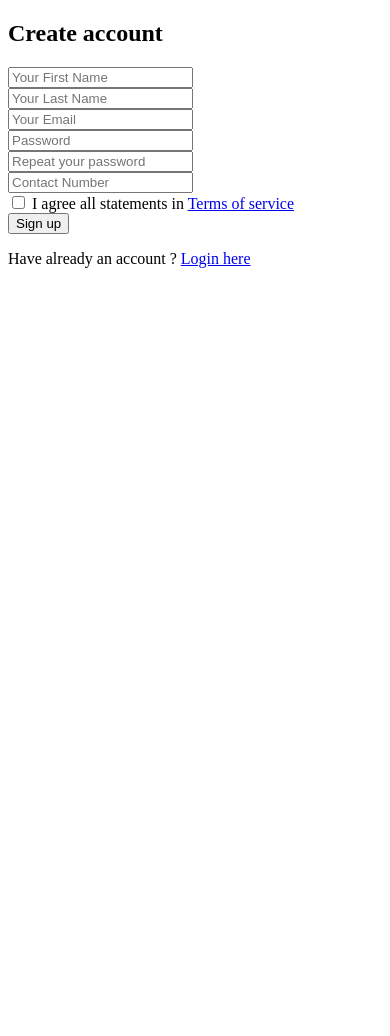
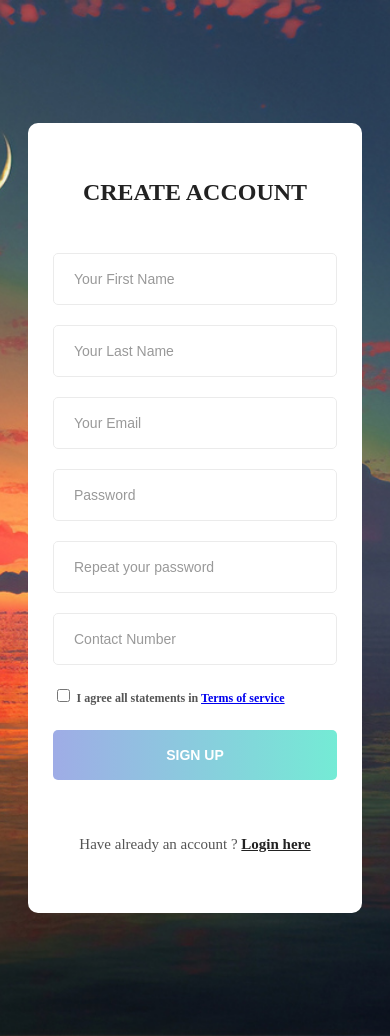
Before and after one commit to NIKHILG2019/Innovators, a Python web app: template templates/register.html in a window 390 px wide. Before the commit the page ends 268 px from the top, so only its background shows below. Run offline with Jinja, Linux system fonts and the light colour scheme; the template is opened without the code that fills it, so the values that code supplies are empty; some libraries are stand-ins or nearby versions.

Commit message:
added CSS to website

```diff
--- /dev/null
+++ b/static/log_reg.css
@@ -0,0 +1,260 @@
+/* @extend display-flex; */
+display-flex, .display-flex, .display-flex-center {
+  display: flex;
+  display: -webkit-flex; }
+
+/* @extend list-type-ulli; */
+list-type-ulli {
+  list-style-type: none;
+  margin: 0;
+  padding: 0; }
+
+.collapse.navbar-collapse {
+    align-items: flex-end;
+    flex-direction: column-reverse;
+  }
+
+input, select, textarea {
+  outline: none;
+  appearance: unset !important;
+  -moz-appearance: unset !important;
+  -webkit-appearance: unset !important;
+  -o-appearance: unset !important;
+  -ms-appearance: unset !important; }
+
+input::-webkit-outer-spin-button, input::-webkit-inner-spin-button {
+  appearance: none !important;
+  -moz-appearance: none !important;
+  -webkit-appearance: none !important;
+  -o-appearance: none !important;
+  -ms-appearance: none !important;
+  margin: 0; }
+
+input:focus, select:focus, textarea:focus {
+  outline: none;
+  box-shadow: none !important;
+  -moz-box-shadow: none !important;
+  -webkit-box-shadow: none !important;
+  -o-box-shadow: none !important;
+  -ms-box-shadow: none !important; }
+
+input[type=checkbox] {
+  appearance: checkbox !important;
+  -moz-appearance: checkbox !important;
+  -webkit-appearance: checkbox !important;
+  -o-appearance: checkbox !important;
+  -ms-appearance: checkbox !important; }
+
+input[type=radio] {
+  appearance: radio !important;
+  -moz-appearance: radio !important;
+  -webkit-appearance: radio !important;
+  -o-appearance: radio !important;
+  -ms-appearance: radio !important; }
+
+img {
+  max-width: 100%;
+  height: auto; }
+
+figure {
+  margin: 0; }
+
+p {
+  margin-bottom: 0px;
+  font-size: 15px;
+  color: #777; }
+
+h2 {
+  line-height: 1.66;
+  margin: 0;
+  padding: 0;
+  font-weight: 900;
+  color: #222;
+  font-family: 'Montserrat';
+  font-size: 24px;
+  text-transform: uppercase;
+  text-align: center;
+  margin-bottom: 40px; }
+
+.clear {
+  clear: both; }
+
+body {
+  font-size: 14px;
+  line-height: 1.8;
+  color: #222;
+  font-weight: 400;
+  font-family: 'Montserrat';
+  background-image: url("bg.jpg");
+  background-repeat: no-repeat;
+  background-size: cover;
+  -moz-background-size: cover;
+  -webkit-background-size: cover;
+  -o-background-size: cover;
+  -ms-background-size: cover;
+  background-position: center center;
+ }
+
+.container {
+  width: 660px;
+  position: relative;
+  margin: 0 auto; }
+
+.display-flex {
+  justify-content: space-between;
+  -moz-justify-content: space-between;
+  -webkit-justify-content: space-between;
+  -o-justify-content: space-between;
+  -ms-justify-content: space-between;
+  align-items: center;
+  -moz-align-items: center;
+  -webkit-align-items: center;
+  -o-align-items: center;
+  -ms-align-items: center; }
+
+.display-flex-center {
+  justify-content: center;
+  -moz-justify-content: center;
+  -webkit-justify-content: center;
+  -o-justify-content: center;
+  -ms-justify-content: center;
+  align-items: center;
+  -moz-align-items: center;
+  -webkit-align-items: center;
+  -o-align-items: center;
+  -ms-align-items: center; }
+
+.position-center {
+  position: absolute;
+  top: 50%;
+  left: 50%;
+  transform: translate(-50%, -50%);
+  -moz-transform: translate(-50%, -50%);
+  -webkit-transform: translate(-50%, -50%);
+  -o-transform: translate(-50%, -50%);
+  -ms-transform: translate(-50%, -50%); }
+
+.signup-content {
+  background: #fff;
+  border-radius: 10px;
+  -moz-border-radius: 10px;
+  -webkit-border-radius: 10px;
+  -o-border-radius: 10px;
+  -ms-border-radius: 10px;
+  padding: 50px 85px; }
+
+.form-group {
+  overflow: hidden;
+  margin-bottom: 20px; }
+
+.form-input {
+  width: 100%;
+  border: 1px solid #ebebeb;
+  border-radius: 5px;
+  -moz-border-radius: 5px;
+  -webkit-border-radius: 5px;
+  -o-border-radius: 5px;
+  -ms-border-radius: 5px;
+  padding: 17px 20px;
+  box-sizing: border-box;
+  font-size: 14px;
+  font-weight: 500;
+  color: #222; }
+  .form-input::-webkit-input-placeholder {
+    color: #999; }
+  .form-input::-moz-placeholder {
+    color: #999; }
+  .form-input:-ms-input-placeholder {
+    color: #999; }
+  .form-input:-moz-placeholder {
+    color: #999; }
+  .form-input::-webkit-input-placeholder {
+    font-weight: 500; }
+  .form-input::-moz-placeholder {
+    font-weight: 500; }
+  .form-input:-ms-input-placeholder {
+    font-weight: 500; }
+  .form-input:-moz-placeholder {
+    font-weight: 500; }
+  .form-input:focus {
+    border: 1px solid transparent;
+    -webkit-border-image-source: -webkit-linear-gradient(to right, #9face6, #74ebd5);
+    -moz-border-image-source: -moz-linear-gradient(to right, #9face6, #74ebd5);
+    -o-border-image-source: -o-linear-gradient(to right, #9face6, #74ebd5);
+    border-image-source: linear-gradient(to right, #9face6, #74ebd5);
+    -webkit-border-image-slice: 1;
+    border-image-slice: 1;
+    border-radius: 5px;
+    -moz-border-radius: 5px;
+    -webkit-border-radius: 5px;
+    -o-border-radius: 5px;
+    -ms-border-radius: 5px;
+    background-origin: border-box;
+    background-clip: content-box, border-box; }
+    .form-input:focus::-webkit-input-placeholder {
+      color: #222; }
+    .form-input:focus::-moz-placeholder {
+      color: #222; }
+    .form-input:focus:-ms-input-placeholder {
+      color: #222; }
+    .form-input:focus:-moz-placeholder {
+      color: #222; }
+
+.form-submit {
+  width: 100%;
+  border-radius: 5px;
+  -moz-border-radius: 5px;
+  -webkit-border-radius: 5px;
+  -o-border-radius: 5px;
+  -ms-border-radius: 5px;
+  padding: 17px 20px;
+  box-sizing: border-box;
+  font-size: 14px;
+  font-weight: 700;
+  color: #fff;
+  text-transform: uppercase;
+  border: none;
+  background-image: -moz-linear-gradient(to left, #74ebd5, #9face6);
+  background-image: -ms-linear-gradient(to left, #74ebd5, #9face6);
+  background-image: -o-linear-gradient(to left, #74ebd5, #9face6);
+  background-image: -webkit-linear-gradient(to left, #74ebd5, #9face6);
+  background-image: linear-gradient(to left, #74ebd5, #9face6); }
+
+.label-agree-term {
+  font-size: 12px;
+  font-weight: 600;
+  color: #555; }
+
+
+.loginhere {
+  color: #555;
+  font-weight: 500;
+  text-align: center;
+  margin-top: 51px;
+  margin-bottom: 5px; }
+
+.loginhere-link {
+  font-weight: 700;
+  color: #222; }
+
+.field-icon {
+  float: right;
+  margin-right: 17px;
+  margin-top: -32px;
+  position: relative;
+  z-index: 2;
+  color: #555; }
+
+.main{
+  padding: 115px 0;
+}
+
+@media screen and (max-width: 768px) {
+  .container {
+    width: calc(100% - 40px);
+    max-width: 100%; } }
+@media screen and (max-width: 480px) {
+  .signup-content {
+    padding: 50px 25px; } }
+
+/*# sourceMappingURL=style.css.map */
--- a/templates/login.html
+++ b/templates/login.html
@@ -10,7 +10,7 @@
     <link rel="stylesheet" href="fonts/material-icon/css/material-design-iconic-font.min.css">
 
     <!-- Main css -->
-    <link rel="stylesheet" href="style.css">
+    <link rel="stylesheet" href="{{ url_for('static',filename='log_reg.css') }}">
 </head>
 <body>
 
--- a/templates/register.html
+++ b/templates/register.html
@@ -10,7 +10,7 @@
     <link rel="stylesheet" href="fonts/material-icon/css/material-design-iconic-font.min.css">
 
     <!-- Main css -->
-    <link rel="stylesheet" href="css/style.css">
+    <link rel="stylesheet" href="{{ url_for('static',filename='log_reg.css') }}">
 </head>
 <body>
 
```
Also changed, not shown: model.py (line endings or trailing spaces), static/bg.jpg (added).
